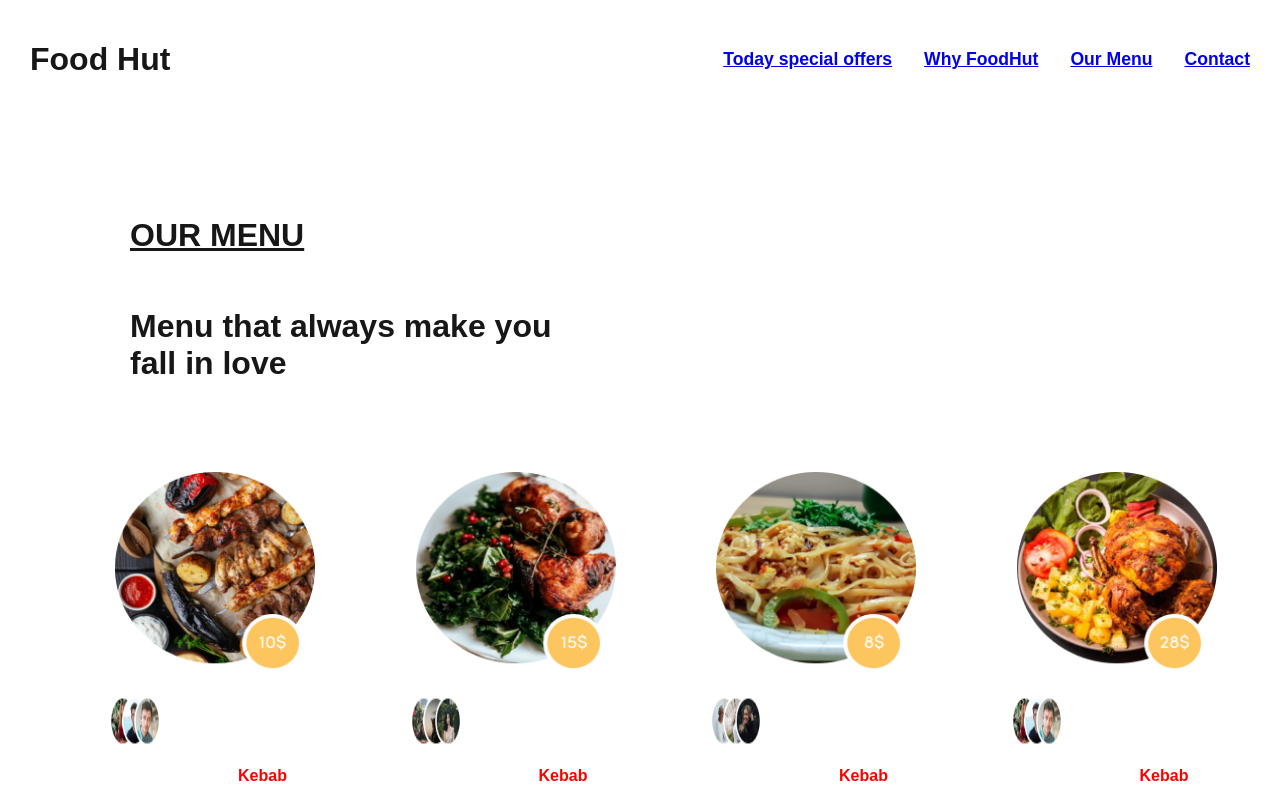
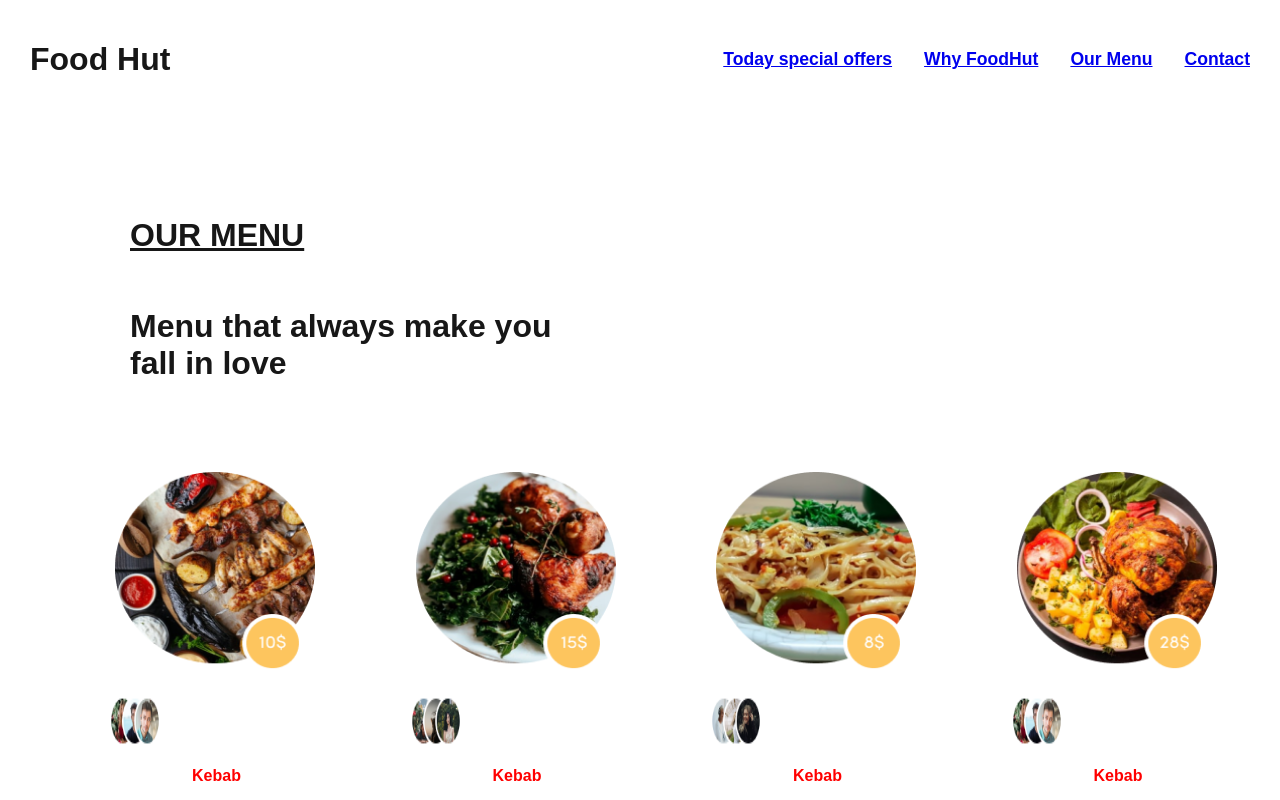
Before and after one commit to AliAkbarBrohiWebDeveloper/multi-page-website-custom-css, a Next.js app: page /Menu in a window 1280 px wide. Shown: the top 800 px of the page. Built offline with nearby package versions, Linux system fonts and the light colour scheme.

Commit message:
adding project

```diff
--- a/src/styles/menu.css
+++ b/src/styles/menu.css
@@ -123,6 +123,6 @@ gap: 1.25rem;
     }.button-dev button{
         margin-left: 100px;
     }.images-dev h4{
-        margin-left: 30px;
+        padding-left: 7rem;
     }
 }
```
